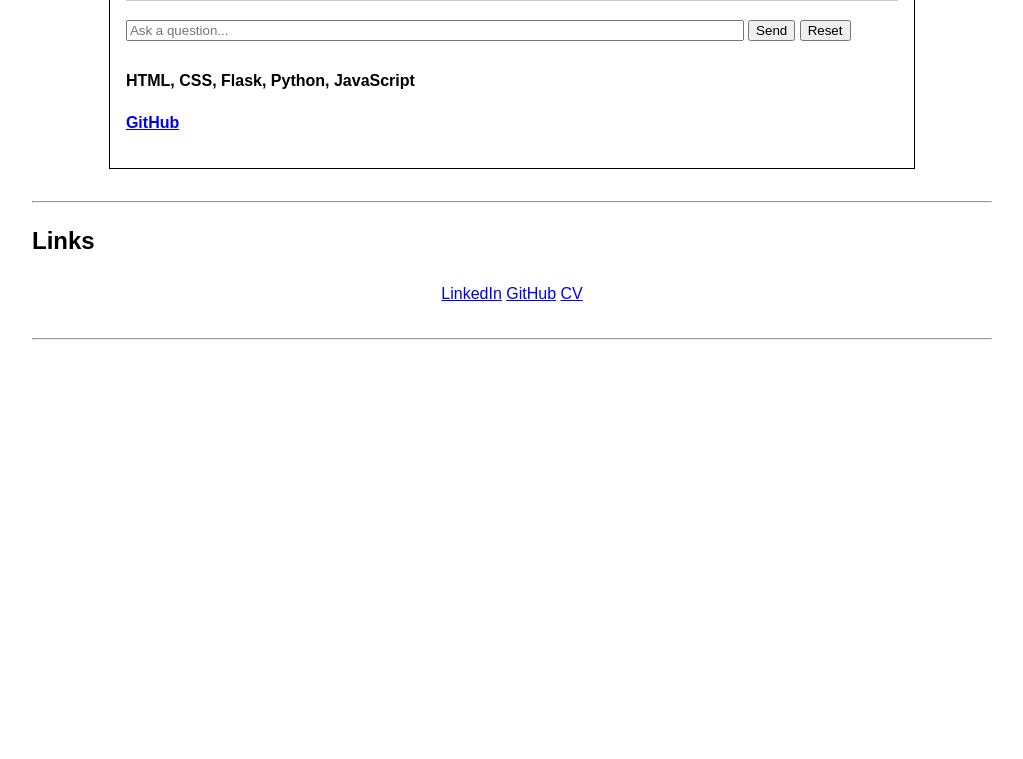
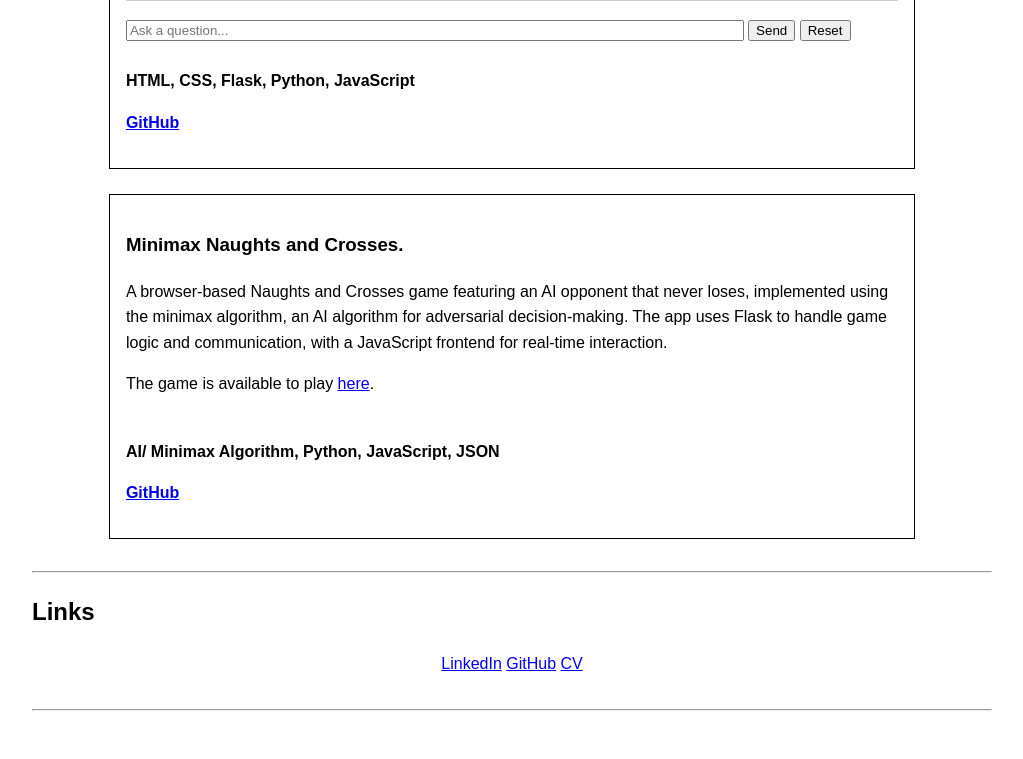
Before and after one commit to jbeavis/Portfolio-Website, a Flask app: page / in a window 1280 px wide. Shown: the part 2631-3390 px from the top of the page, without its empty margins (128-1151 px from the left). Before the commit the page ends 2971 px from the top, so only its background shows below. Run offline with Flask 3, Linux system fonts and the light colour scheme; parts of the project's set-up code (start-up, migrations or seed data) failed here and were passed over; some libraries are stand-ins or nearby versions.

Commit message:
Added naughts and crosses AI game

```diff
--- a/app.py
+++ b/app.py
@@ -6,11 +6,13 @@ from flask import session
 import secrets
 from dotenv import load_dotenv
 import os
+import game
 
 load_dotenv(override=True)
 app = Flask(__name__)
 client = genai.Client(api_key=os.getenv("GEMINI_API_KEY")) # Ensure the api key is known
 app.secret_key = secrets.token_hex(32)  # Needed for session support
+grid = game.template
 
 # Load CV once at startup
 cv_path = pathlib.Path('static/files/James Beavis CV.pdf')
@@ -48,10 +50,45 @@ def ask():
 
     return jsonify({'response': response.text})
 
+@app.route('/naughtsandcrosses')
+def naughtsandcrosses():
+    return render_template('naughtsandcrosses.html', grid=grid)
+
 @app.route('/reset', methods=['POST'])
 def reset():
     session.pop('history', None)
     return jsonify({'status': 'reset'})
 
+@app.route("/play", methods=["POST"])
+def play():
+    global grid
+    data = request.json
+    row, col = data["row"], data["col"]
+
+    # Player move
+    if grid[row][col] == "":
+        grid[row][col] = game.HUMAN # Human symbol
+    elif game.winCheck(grid) is not None:
+        return jsonify({"error": "Game over"}), 400
+    else:
+        return jsonify({"error": "Invalid move"}), 400
+
+    # Check if player won
+    if game.winCheck(grid) is not None:
+        return jsonify({"grid": grid, "winner": game.winCheck(grid)})
+
+    # AI move
+    ai_row, ai_col = game.findBestMove(grid)
+    grid[ai_row][ai_col] = game.AI
+
+    return jsonify({"grid": grid, "winner": game.winCheck(grid)})
+
+@app.route("/replay", methods=["POST"])
+def replay():
+    global grid
+    for row in range(len(grid)):
+        for column in range(len(grid[row])):
+            grid[row][column] = ""
+    return jsonify({"grid": grid})
 if __name__ == '__main__':
     app.run(debug=True)
--- /dev/null
+++ b/game.py
@@ -0,0 +1,171 @@
+import math
+import random
+
+AI = "X"
+HUMAN = "O"
+
+template = [["","",""],
+            ["","",""],
+            ["","",""]]
+
+testGrid = [["X","X","O"],
+            ["O","X",""],
+            ["O","","O"]]
+
+# Check if AI or Human Won:
+def whoWon(grid, row, column):
+    if grid[row][column] == AI:
+        return 1
+    elif grid[row][column] == HUMAN:
+        return -1
+
+# Check for win
+def winCheck(grid):
+    # win (1), lose (-1), draw (0), still in progress = None
+
+    # check columns (iterate 3 times)
+    # return 1 or -1
+    for column in range(0,3):
+        if grid[0][column] == grid[1][column] == grid[2][column] != "":
+            return whoWon(grid, 0, column)
+
+    # check rows (iterate 3 times)
+    # return 1 or -1
+    for row in range(0,3):
+        if grid[row][0] == grid[row][1] == grid[row][2] != "":
+            return whoWon(grid, row, 0)
+
+    # check diagonals (twice)
+    # return 1 or -1
+    # left corner:
+    if grid[0][0] == grid[1][1] == grid[2][2] != "":
+        return whoWon(grid, 1, 1)
+    if grid[0][2] == grid[1][1] == grid[2][0] != "":
+        return whoWon(grid, 1, 1)
+
+    # draw if all spaces are full
+    if "" not in grid[0] and "" not in grid[1] and "" not in grid[2]:
+        return 0
+
+    return None
+
+# Find best move
+def findBestMove(grid):
+    # best score = -infinity
+    bestScore = -math.inf
+    # best spaces = []
+    bestMoves = []
+    # iterate through empty spaces
+    for row in range(len(grid)):
+        for column in range(len(grid[row])):
+            if grid[row][column] == "":
+                grid[row][column] = AI
+                # call minimax, if greater than best score, best spaces = [move]. if == best score, bestspaces.append(move)
+                result = minimax(grid, False)
+                if result > bestScore:
+                    bestScore = result
+                    bestMoves = [(row,column)]
+                elif result == bestScore:
+                    bestMoves.append((row,column))
+                grid[row][column] = ""
+
+    # pick random space from list of possible spaces
+    return random.choice(bestMoves)
+
+# Minimax
+def minimax(grid, isMaximising): #later add depth
+    # ismaximising means it's the ai turn, else simulate the player
+    # check for win state, return if there is one
+    winState = winCheck(grid)
+    if winState != None:
+        # do something later when someone wins
+        return winState
+    # if currently nothing, continue and...
+
+    # if maximising,
+    if isMaximising:
+        bestScore = -math.inf
+        # best score = -infinity
+        # iterate through empty squares
+        for row in range(len(grid)):
+            for column in range(len(grid[row])):
+                if grid[row][column] == "":
+                    grid[row][column] = AI
+                    # call minimaxing(ismaximising = false)
+                    result = minimax(grid, False)
+                    if result > bestScore:
+                        # if higher than best score, update var
+                        bestScore = result
+                    grid[row][column] = ""
+        # when finished, return best score
+        return bestScore
+    else:
+        bestScore = math.inf
+        # best score = infinity
+        # iterate through empty squares
+        for row in range(len(grid)):
+            for column in range(len(grid[row])):
+                if grid[row][column] == "":
+                    grid[row][column] = HUMAN
+                    # call minimaxing(ismaximising = false)
+                    result = minimax(grid, True)
+                    if result < bestScore:
+                        # if lower than best score, update var
+                        bestScore = result
+                    grid[row][column] = ""
+        # when finished, return best score
+        return bestScore
+
+# later add alpha beta pruning
+
+def game():
+    grid = template
+    playerTurn = True
+    print("Naughts and Crosses:")
+    print("You are playing naughts (O)")
+    while True:
+        while playerTurn:
+            print()
+            for i in range(3):
+                print(grid[i])
+            userRow = input("Enter row (0, 1, 2): ")
+            userColumn = input("Enter column (0, 1 ,2): ")
+            # check for int later
+
+            if grid[int(userRow)][int(userColumn)] == "":
+                grid[int(userRow)][int(userColumn)] = HUMAN
+                playerTurn = False
+            else:
+                print("That space is taken, choose another.")
+
+        winState = winCheck(grid)
+        if winState == 1:
+            print("You win!")
+            return
+        elif winState == -1:
+            print("You lose...")
+            return
+        elif winState == 0:
+            print("You draw!")
+            return
+
+        cpuRow, cpuColumn = findBestMove(grid)
+        print("Computer makes a move...")
+        grid[cpuRow][cpuColumn] = AI
+
+        winState = winCheck(grid)
+        if winState == 1:
+            print("You win!")
+            return
+        elif winState == -1:
+            print("You lose...")
+            return
+        elif winState == 0:
+            print("You draw!")
+            return
+        playerTurn = True
+
+
+
+if __name__ == '__main__':
+    game()
--- a/static/style.css
+++ b/static/style.css
@@ -5,6 +5,16 @@ body{
     padding: 0;
     font-size: 1rem; /* = 16px */
     line-height: 1.6;
+}
+table {
+    border-collapse: collapse; margin: 20px auto;
+}
+td {
+    width: 80px; height: 80px;
+    border: 2px solid black;
+    text-align: center;
+    font-size: 2em;
+    cursor: pointer;
 }
 h1{
     font-weight: bold;
--- a/templates/index.html
+++ b/templates/index.html
@@ -1,36 +1,23 @@
-<html>
-    <head>
-        <link rel="stylesheet" href="{{url_for('static', filename='style.css')}}">
-        <meta name="viewport" content="width=device-width, initial-scale=1.0">
-        <title>James Beavis</title>
+{% extends "parent.html" %}
+{% block head %}
+{{ super() }}
 
+{% endblock %}
+
+{% block scripts %}
     <script src="https://cdn.jsdelivr.net/npm/dompurify@3.0.4/dist/purify.min.js"></script>
     <script src="https://cdn.jsdelivr.net/npm/marked/marked.min.js"></script> <!-- these two are for markdown and sanitising output-->
     <script src="{{url_for('static', filename='js/chatbot.js') }}"></script>
 
+{% endblock %}
 
-    </head>
-
-    <body>
-        <div class="navbar">
-            <ul>
-                <li>
-                    <a href="#about">About</a>
-                </li>
-                <li>
-                    <a href="#projects">Projects</a>
-                </li>
-                <li>
-                    <a href="#links">Links</a>
-                </li>
-            </ul>
-        </div>
-
+{% block title %}
     <div class="title">
         <h1>James Beavis</h1>
     </div>
+{% endblock %}
 
-        <div class="main">
+{% block content %}
     <hr>
     <div id="about">
     <h2>About</h2>
@@ -44,10 +31,8 @@
         </div>
 
     </div>
-            </div>
 
     <hr>
-
     <div id="projects">
         <h2>Projects</h2>
         <div class="content">
@@ -87,6 +72,16 @@
                 <strong>HTML, CSS, Flask, Python, JavaScript</strong>
                 <p><strong><a href="https://github.com/jbeavis/Controlling-IoT-Devices-Using-Our-Brain-Eyes-and-Facial-Expressions">GitHub</a></strong></p>
             </div>
+            <br>
+            <div class = "projectExample">
+                <h3>Minimax Naughts and Crosses.</h3>
+                <p>A browser-based Naughts and Crosses game featuring an AI opponent that never loses, implemented using the minimax algorithm,  an AI algorithm for adversarial decision-making. The app uses Flask to handle game logic and communication, with a JavaScript frontend for real-time interaction.</p>
+                <p>The game is available to play <a href="{{ url_for('naughtsandcrosses')}}">here</a>.</p>
+                <!-- Include which technologies were used as a footer-->
+                <br>
+                <strong>AI/ Minimax Algorithm, Python, JavaScript, JSON</strong>
+                <p><strong><a href="https://github.com/jbeavis/Portfolio-Website">GitHub</a></strong></p>
+            </div>
         </div>
     </div>
 
@@ -103,6 +98,5 @@
 
     <hr>
 
-        </div>
-    </body>
-</html>
+
+{% endblock %}
--- /dev/null
+++ b/templates/parent.html
@@ -0,0 +1,35 @@
+<html>
+    <head>
+        {% block head %}
+            <link rel="stylesheet" href="{{url_for('static', filename='style.css')}}">
+            <meta name="viewport" content="width=device-width, initial-scale=1.0">
+            <title>James Beavis</title>
+        {% endblock %}
+
+        {% block scripts %}
+        {% endblock %}
+    </head>
+
+    <body>
+        <div class="navbar">
+            <ul>
+                <li>
+                    <a href="{{ url_for('index')}}#about">About</a>
+                </li>
+                <li>
+                    <a href="{{ url_for('index')}}#projects">Projects</a>
+                </li>
+                <li>
+                    <a href="{{ url_for('index')}}#links">Links</a>
+                </li>
+            </ul>
+        </div>
+        {% block title %}
+        {% endblock %}
+        <div class="main">
+            {% block content %}
+
+            {% endblock %}
+        </div>
+    </body>
+</html>
```
Also changed, not shown: static/js/gameHandler.js (added, +49 -0 lines), templates/naughtsandcrosses.html (added, +27 -0 lines), 1 other file. Lines whose indentation alone changed are shown as unchanged.
